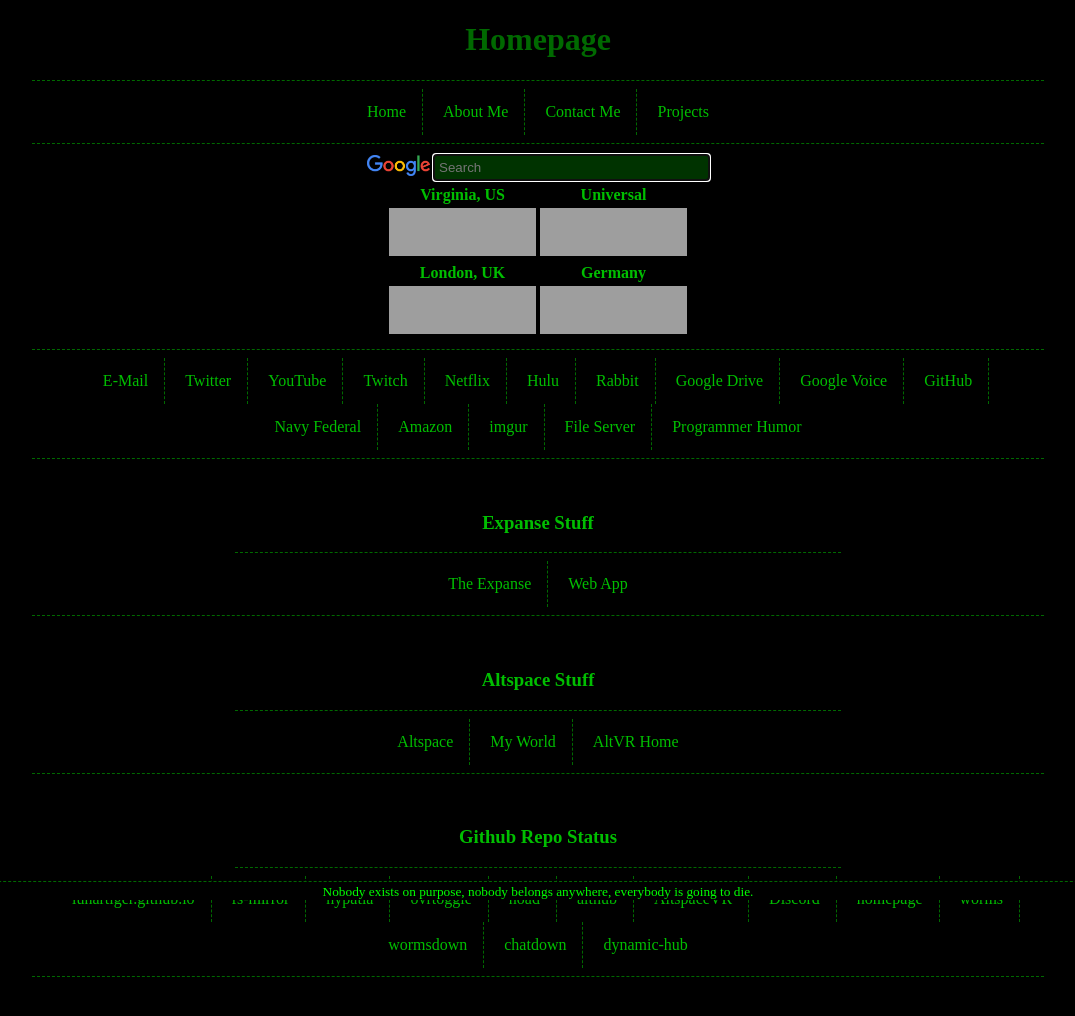
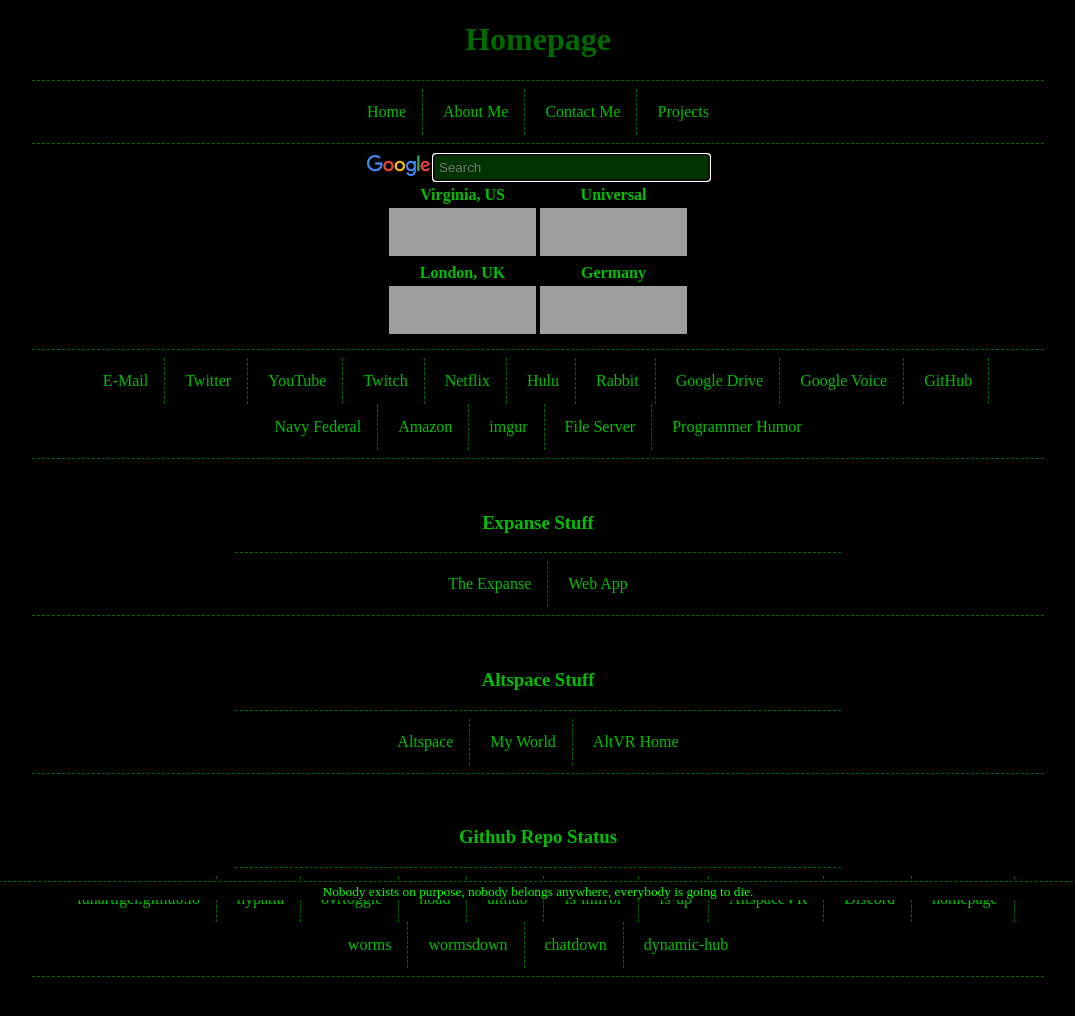
Before and after one commit to LunarTiger/homepage, a Jekyll site: the page built from index.md, in a window 1280 px wide, cut to the strip 0-1069 px from the top of the page. Shown: the top 1016 px of the strip, without its empty margins (102-1177 px from the left). Built offline with Jekyll 4.4.1, drawn with Linux system fonts in a browser that asks for light colours; some web fonts are replaced; our own code applies the rules of GitHub Pages for plain Markdown files; grey boxes are pictures that could not be loaded.

Commit message:
Update index.md

```diff
--- a/index.md
+++ b/index.md
@@ -82,11 +82,12 @@
 <nav>
 	<ul class="navbar">
 		<li class="navbar"><a href="https://github.com/LunarTiger/lunartiger.github.io/settings/pages/status">lunartiger.github.io</a></li>
-		<li class="navbar"><a href="https://github.com/LunarTiger/fs-mirror/settings/pages/status">fs-mirror</a></li>
 		<li class="navbar"><a href="https://github.com/LunarTiger/hypatia/settings/pages/status">hypatia</a></li>
 		<li class="navbar"><a href="https://github.com/LunarTiger/ovrtoggle/settings/pages/status">ovrtoggle</a></li>
 		<li class="navbar"><a href="https://github.com/LunarTiger/noad/settings/pages/status">noad</a></li>
 		<li class="navbar"><a href="https://github.com/LunarTiger/althub/settings/pages/status">althub</a></li>
+		<li class="navbar"><a href="https://github.com/LunarTiger/fs-mirror/settings/pages/status">fs-mirror</a></li>
+		<li class="navbar"><a href="https://github.com/LunarTiger/fs-up/settings/pages/status">fs-up</a></li>
 		<li class="navbar"><a href="https://github.com/LunarTiger/AltspaceVR/settings/pages/status">AltspaceVR</a></li>
 		<li class="navbar"><a href="https://github.com/LunarTiger/Discord/settings/pages/status">Discord</a></li>
 		<li class="navbar"><a href="https://github.com/LunarTiger/homepage/settings/pages/status">homepage</a></li>
```
